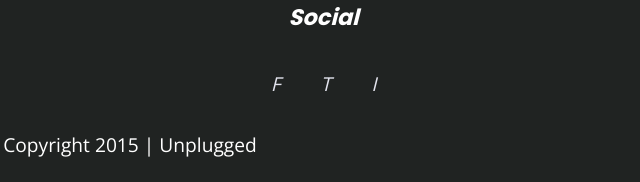
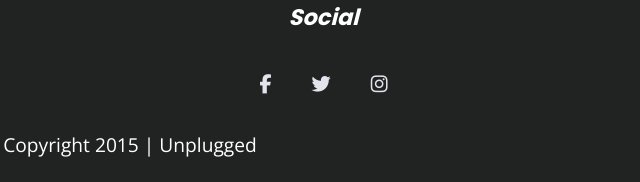
Before and after one commit to brian-hornbrook/Boilerplate, a website built with Parcel: page index.html in a window 1280 px wide. Shown: the part 2275-2457 px from the top of the page, 510-1150 px from the left. Built offline with nearby package versions, Linux system fonts and the light colour scheme.

Commit message:
Added social icons in footer

```diff
--- a/index.html
+++ b/index.html
@@ -136,13 +136,21 @@
           <h3>Social</h3>
           <div class="social-content">
             <div class="social-icons">
-              <p><a href="https://www.facebook.com" target="_blank">F</a></p>
+              <p><a href="https://www.facebook.com" target="_blank">
+                <i class="fab fa-facebook-f
+                "></i>
+              </a></p>
             </div>
             <div class="social-icons">
-              <p><a href="https://www.twitter.com" target="_blank">T</a></p>
+              <p><a href="https://twitter.com/" target="_blank">
+                <i class="fab fa-twitter
+                "></i>
+              </a></p>
             </div>
             <div class="social-icons">
-              <p><a href="https://www.instigram.com" target="_blank">I</a></p>
+              <p><a href="https://www.instagram.com/" target="_blank">
+                <i class="fab fa-instagram"></i>
+              </a></p>
             </div>
           </div>
 
```
